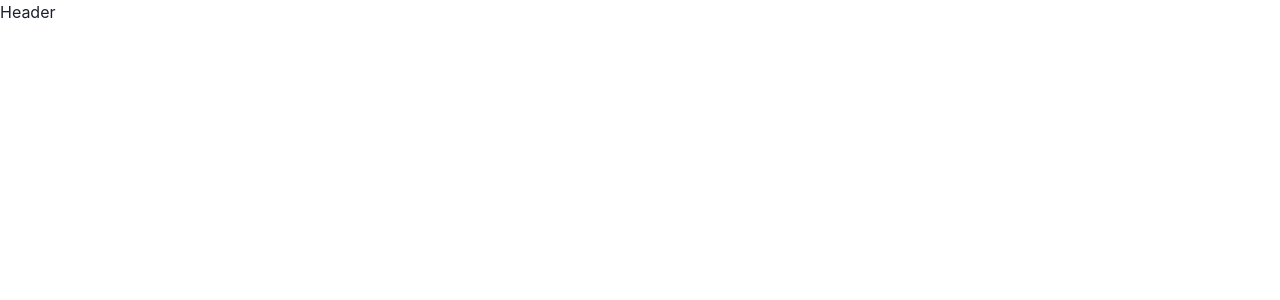
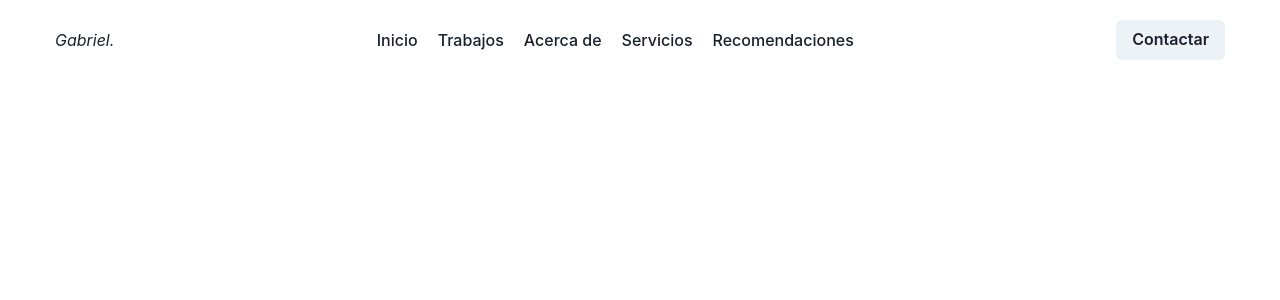
Before and after one commit to GabrielMartinez26092005/portfolio-personal-react, a React (Vite) app: page / in a window 1280 px wide. Shown: the top 300 px of the page. Built offline with nearby package versions, Linux system fonts and the light colour scheme.

Commit message:
Componente header creado, estructura inicial lista.

```diff
--- a/src/Components/Header/header.jsx
+++ b/src/Components/Header/header.jsx
@@ -1,11 +1,26 @@
 import React from "react";
-
+import { Box, Button, Flex, Spacer, Link, Stack,} from "@chakra-ui/react"
+import { px } from "framer-motion";
 let Footer = () => {
 
     return (
-    <footer>
-        <h1>Header</h1>
-    </footer>
+    <Flex align="center" justify="space-between" pt={5}>
+        <Box pl={55} fontStyle={'italic'}>
+            Gabriel.
+        </Box>
+        <Stack direction={"row"} spacing='20px' fontWeight={500}>
+            <Link>Inicio</Link>
+            <Link>Trabajos</Link>
+            <Link>Acerca de</Link>
+            <Link>Servicios</Link>
+            <Link>Recomendaciones</Link>
+        </Stack>
+        <Box pr={55}>
+            <Button>
+                Contactar
+            </Button>
+        </Box>
+    </Flex>
     )
 }
 
```
